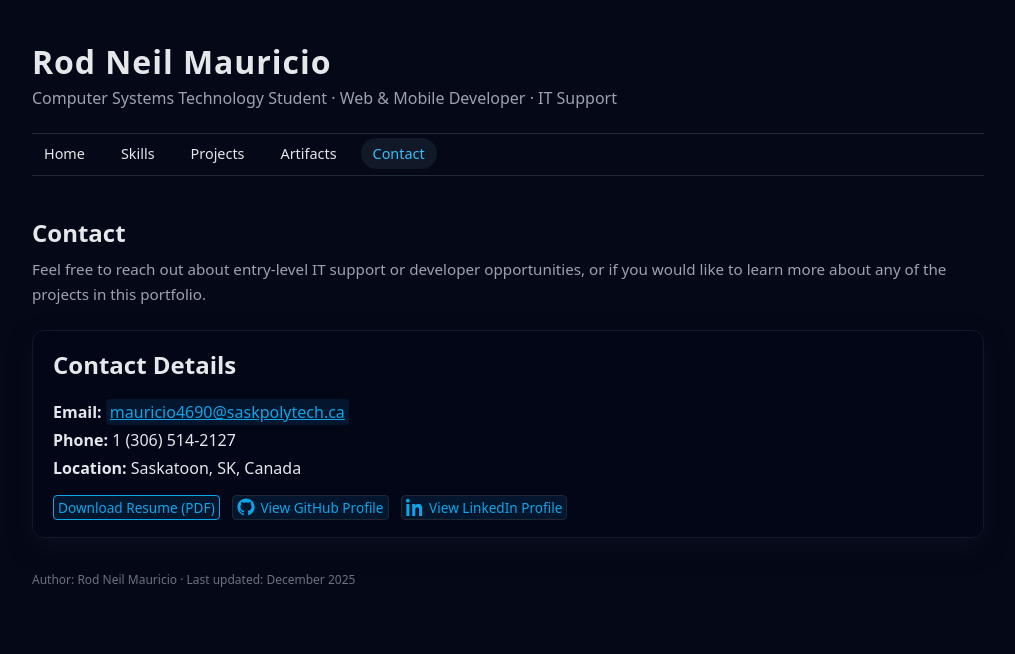
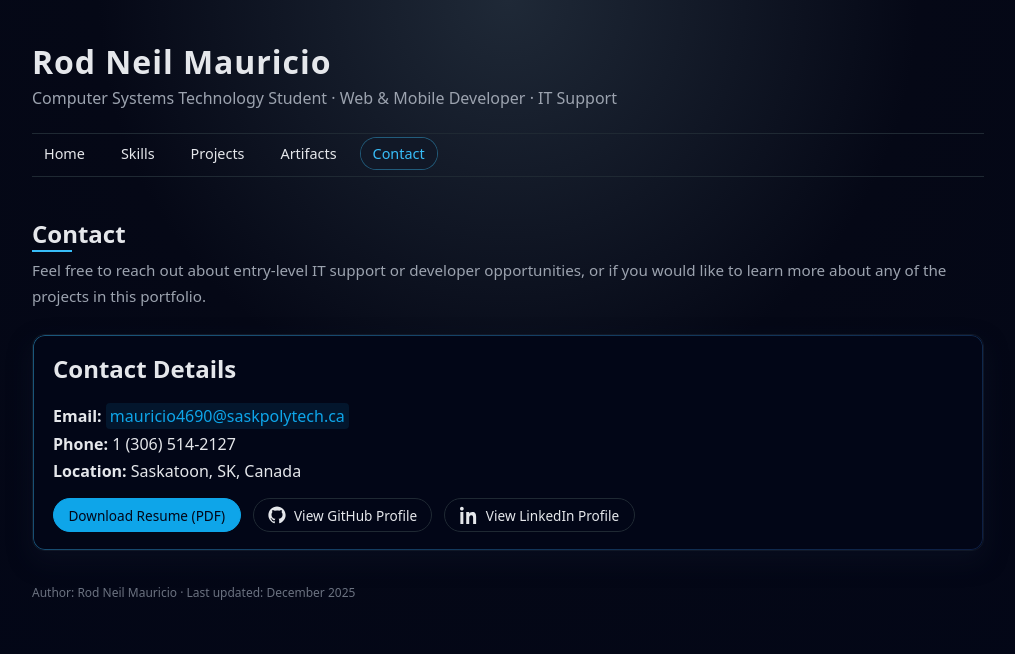
Before and after one commit to roddoniiru19/roddoniiru19, a plain HTML site: page contact.html in a window 1280 px wide. Shown: the whole page, without its empty margins (132-1147 px from the left). Drawn offline with Linux system fonts and the light colour scheme.

Commit message:
Added more styling

```diff
--- a/assets/style.css
+++ b/assets/style.css
@@ -8,14 +8,26 @@ html, body {
     margin: 0;
     padding: 0;
     font-family: system-ui, -apple-system, BlinkMacSystemFont, "Segoe UI", sans-serif;
-    background: #050816;
+    background: radial-gradient(circle at top, #1f2937 0, #050816 40%, #020617 100%);
     color: #e5e7eb;
+    scroll-behavior: smooth;
 }
 
 body {
     min-height: 100vh;
     display: flex;
     flex-direction: column;
+    position: relative;
+}
+
+/* soft radial glow overlay */
+body::before {
+    content: "";
+    position: fixed;
+    inset: 0;
+    pointer-events: none;
+    background: radial-gradient(circle at top, rgba(56,189,248,0.16), transparent 55%);
+    z-index: -1;
 }
 
 /* ---------------- Layout containers ---------------- */
@@ -64,7 +76,7 @@ nav a {
     padding: 0.35rem 0.75rem;
     border-radius: 9999px;
     font-size: 0.9rem;
-    transition: background 0.15s ease, color 0.15s ease, transform 0.1s ease;
+    transition: background 0.15s ease, color 0.15s ease, transform 0.1s ease, box-shadow 0.15s ease;
 }
 
 nav a:hover,
@@ -77,6 +89,7 @@ nav a:focus {
 nav a.active {
     background: #111827;
     color: #38bdf8;
+    box-shadow: 0 0 0 1px rgba(56,189,248,0.4);
 }
 
 /* ---------------- Main content ---------------- */
@@ -89,6 +102,23 @@ main {
 .section-heading {
     font-size: 1.5rem;
     margin-bottom: 0.5rem;
+    position: relative;
+}
+
+/* animated underline for section headings */
+.section-heading::after {
+    content: "";
+    position: absolute;
+    bottom: -2px;
+    left: 0;
+    width: 40px;
+    height: 2px;
+    background: #38bdf8;
+    transition: width 0.3s ease;
+}
+
+.section-heading:hover::after {
+    width: 80px;
 }
 
 .section-subtitle {
@@ -106,11 +136,38 @@ main {
 /* ---------------- Cards ---------------- */
 
 .card {
+    position: relative;
     background: #020617;
     border-radius: 0.75rem;
     padding: 1.1rem 1.25rem;
     border: 1px solid #111827;
     box-shadow: 0 10px 25px rgba(15, 23, 42, 0.4);
+    transition:
+        transform 0.18s ease,
+        box-shadow 0.18s ease,
+        border-color 0.18s ease;
+}
+
+/* subtle glowing border */
+.card::before {
+    content: "";
+    position: absolute;
+    inset: 0;
+    border-radius: inherit;
+    padding: 1px;
+    background: linear-gradient(135deg, rgba(56,189,248,0.45), rgba(59,130,246,0.2));
+    -webkit-mask:
+        linear-gradient(#000 0 0) content-box,
+        linear-gradient(#000 0 0);
+    -webkit-mask-composite: xor;
+    mask-composite: exclude;
+    pointer-events: none;
+}
+
+.card:hover {
+    transform: translateY(-4px) rotateX(1deg) rotateY(-1deg);
+    box-shadow: 0 16px 35px rgba(15, 23, 42, 0.7);
+    border-color: #1f2937;
 }
 
 .card h2,
@@ -140,14 +197,22 @@ main {
     border: 1px solid #1f2933;
     font-size: 0.75rem;
     color: #9ca3af;
+    transition: background 0.2s ease, color 0.2s ease, border-color 0.2s ease, transform 0.1s ease;
+}
+
+.badge:hover {
+    background: #1e3a8a;
+    color: #e5e7eb;
+    border-color: #1e3a8a;
+    transform: translateY(-1px);
 }
 
 /* ---------------- Lists & text ---------------- */
 
 p {
-    line-height: 1.6;
+    line-height: 1.7;
     margin-top: 0.4rem;
-    margin-bottom: 0.75rem;
+    margin-bottom: 1rem;
 }
 
 ul {
@@ -155,7 +220,7 @@ ul {
 }
 
 li {
-    margin-bottom: 0.2rem;
+    margin-bottom: 0.25rem;
 }
 
 .highlight {
@@ -183,7 +248,7 @@ li {
     font-size: 0.85rem;
     text-decoration: none;
     cursor: pointer;
-    transition: background 0.15s ease, border-color 0.15s ease, transform 0.1s ease;
+    transition: background 0.15s ease, border-color 0.15s ease, transform 0.1s ease, box-shadow 0.15s ease;
 }
 
 .btn:hover,
@@ -191,6 +256,7 @@ li {
     background: #111827;
     border-color: #38bdf8;
     transform: translateY(-1px);
+    box-shadow: 0 8px 20px rgba(15,23,42,0.6);
 }
 
 .btn-primary {
@@ -205,6 +271,28 @@ li {
     border-color: #38bdf8;
 }
 
+/* LinkedIn + GitHub buttons (with icons) */
+.btn-linkedin {
+    background-color: #0A66C2;
+    color: white;
+}
+
+.btn-linkedin:hover {
+    background-color: #004182;
+}
+
+.linkedin-btn,
+.github-btn {
+    display: inline-flex;
+    align-items: center;
+    gap: 0.5rem;
+}
+
+.linkedin-btn svg,
+.github-btn svg {
+    display: inline-block;
+}
+
 /* ---------------- Contact / meta ---------------- */
 
 .contact-list {
@@ -216,39 +304,109 @@ li {
     margin-bottom: 0.35rem;
 }
 
+/* style only links in the contact list, not buttons */
+.contact-list a {
+    color: #0ea5e9;
+    padding: 2px 4px;
+    border-radius: 4px;
+    background: rgba(14,165,233,0.1);
+    text-decoration: none;
+}
+
+.contact-list a:hover {
+    background: rgba(56,189,248,0.16);
+}
+
 .meta {
     margin-top: 2rem;
     font-size: 0.75rem;
     color: #6b7280;
 }
 
-/* ---------------- Contact Page Link Styling ---------------- */
+/* ---------------- Project images ---------------- */
 
-.contact-card a {
-  color: #0ea5e9;
-  padding: 2px 4px;
-  border-radius: 4px;
-  background: rgba(14,165,233,0.1);
+.project-img-link {
+    display: block;
+    text-decoration: none;
 }
 
-.btn-linkedin {
-    background-color: #0A66C2;
-    color: white;
+.project-img {
+    width: 100%;
+    max-width: 600px;
+    height: auto;
+    display: block;
+    margin: 0 auto 1rem;
+    border-radius: 8px;
+    border: 1px solid #1f2933;
+    box-shadow: 0 8px 24px rgba(15,23,42,0.7);
 }
 
-.btn-linkedin:hover {
-    background-color: #004182;
+/* ---------------- Back to top button ---------------- */
+
+.back-to-top {
+    position: fixed;
+    right: 1.5rem;
+    bottom: 1.5rem;
+    width: 2.3rem;
+    height: 2.3rem;
+    border-radius: 9999px;
+    border: 1px solid #1f2933;
+    background: #020617;
+    color: #e5e7eb;
+    display: none;
+    align-items: center;
+    justify-content: center;
+    font-size: 1.1rem;
+    cursor: pointer;
+    box-shadow: 0 10px 25px rgba(15,23,42,0.7);
+    transition: background 0.15s ease, transform 0.1s ease, border-color 0.15s ease;
+    z-index: 50;
 }
 
-/* ---------------- Project images ---------------- */
+.back-to-top.show {
+    display: flex;
+}
 
-.project-img {
-  width: 600px;
-  height: auto;
-  display: block;
-  margin: 0 auto 1rem;
-  border-radius: 8px;
-  border: 1px solid #1f2933;
+.back-to-top:hover {
+    background: #111827;
+    border-color: #38bdf8;
+    transform: translateY(-2px);
+}
+
+/* ---------------- Scrollbar (desktop) ---------------- */
+
+::-webkit-scrollbar {
+    width: 8px;
+}
+
+::-webkit-scrollbar-thumb {
+    background: #1e3a8a;
+    border-radius: 4px;
+}
+
+::-webkit-scrollbar-thumb:hover {
+    background: #3b82f6;
+}
+
+::-webkit-scrollbar-track {
+    background: #020617;
+}
+
+/* ---------------- Animations ---------------- */
+
+section {
+    animation: fadeUp 0.6s ease both;
+}
+
+@keyframes fadeUp {
+    from {
+        opacity: 0;
+        transform: translateY(15px);
+    }
+    to {
+        opacity: 1;
+        transform: translateY(0);
+    }
 }
 
 /* ---------------- Responsive ---------------- */
```
